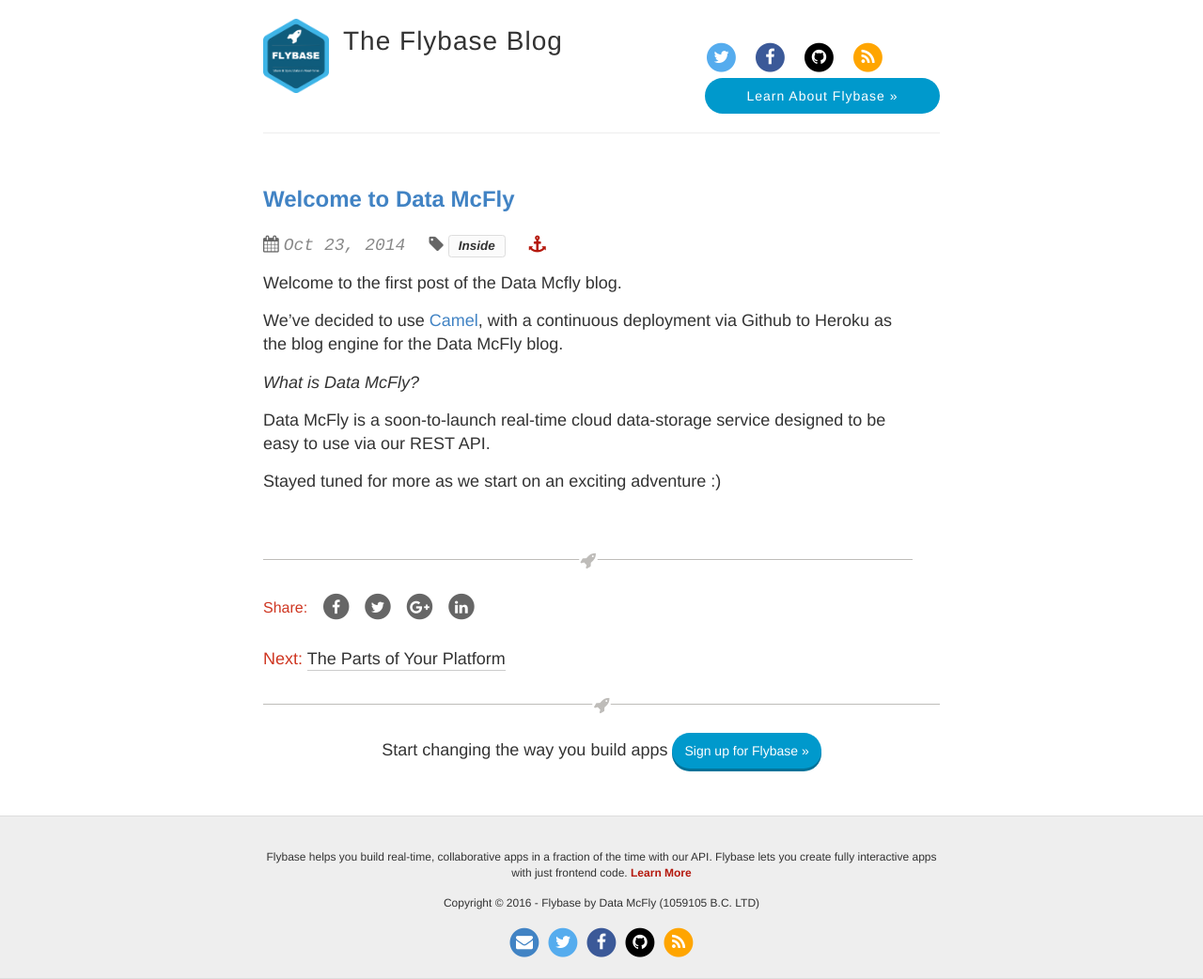
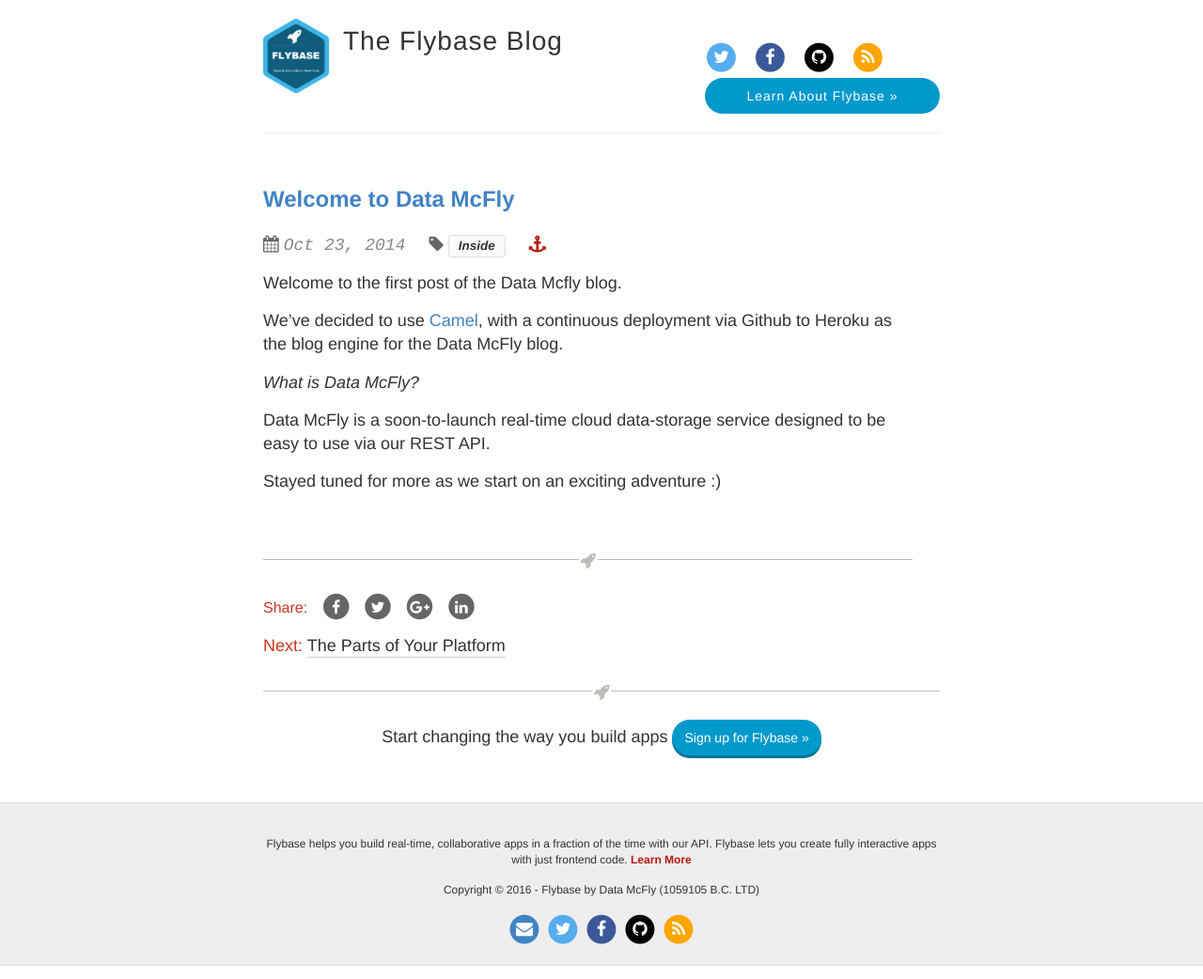
Before and after one commit to flybaseio/flybaseio.github.io, a Jekyll site: the page built from _posts/2014-10-23-first-post.md, in a window 1280 px wide. Shown: the whole page at 94% size. Built offline with Jekyll 4.4.1, drawn with Linux system fonts in a browser that asks for light colours; nearby versions of some CDN libraries.

Commit message:
previous links 2

```diff
--- a/_includes/top.html
+++ b/_includes/top.html
@@ -10,7 +10,7 @@
 	<meta name="keywords" content="real-time, backend as a service, websockets, instant API, mobile database, Angular Bindings, Backbone Bindings, Ember Bindings, iOS plugins, Android plugins, javascript API, real-time sync, browser, mobile, no servers, build apps fast, servers optional, completely real-time, build collaborative apps, real-time, JSON data, First-class Security, Automatic Scaling, Real-time Synchronization, Data Accessibility, Free Sign Up, REST API, PHP, Python, Ruby, {% if page.title %}{{ page.title }}{% endif %}">
 
 <link href="https://maxcdn.bootstrapcdn.com/font-awesome/4.4.0/css/font-awesome.min.css" rel="stylesheet" integrity="sha256-k2/8zcNbxVIh5mnQ52A0r3a6jAgMGxFJFE2707UxGCk= sha512-ZV9KawG2Legkwp3nAlxLIVFudTauWuBpC10uEafMHYL0Sarrz5A7G79kXh5+5+woxQ5HM559XX2UZjMJ36Wplg==" crossorigin="anonymous">
-	<link rel="stylesheet" type="text/css" href="/assets/css/datamcfly.css?v=20160723.3b">
+	<link rel="stylesheet" type="text/css" href="/assets/css/datamcfly.css?v=20160723.3ce">
 {% comment %}
 	<link rel="stylesheet" href="/assets/css/prism.css">
 	<script src="/assets/js/prism.js"></script>
--- a/assets/css/datamcfly.css
+++ b/assets/css/datamcfly.css
@@ -2057,7 +2057,7 @@ input:focus, textarea:focus {
 	vertical-align: top!important;
 }
 .post-sharing {
-	margin-bottom: 15px;
+	margin-bottom: 1px;
 }
 .post-sharing:before {
 	content: 'Share:';
@@ -2074,7 +2074,7 @@ input:focus, textarea:focus {
 	padding: 6px 0 4px;
 	border-radius: 2px;
 	color: #666666; /*	#bebcb9;	*/
-	font-size: 16px;
+	font-size: 100%;
 	text-align: center;
 	-webkit-transition: .2s all ease-in-out;
 	transition: .2s all ease-in-out;
```
